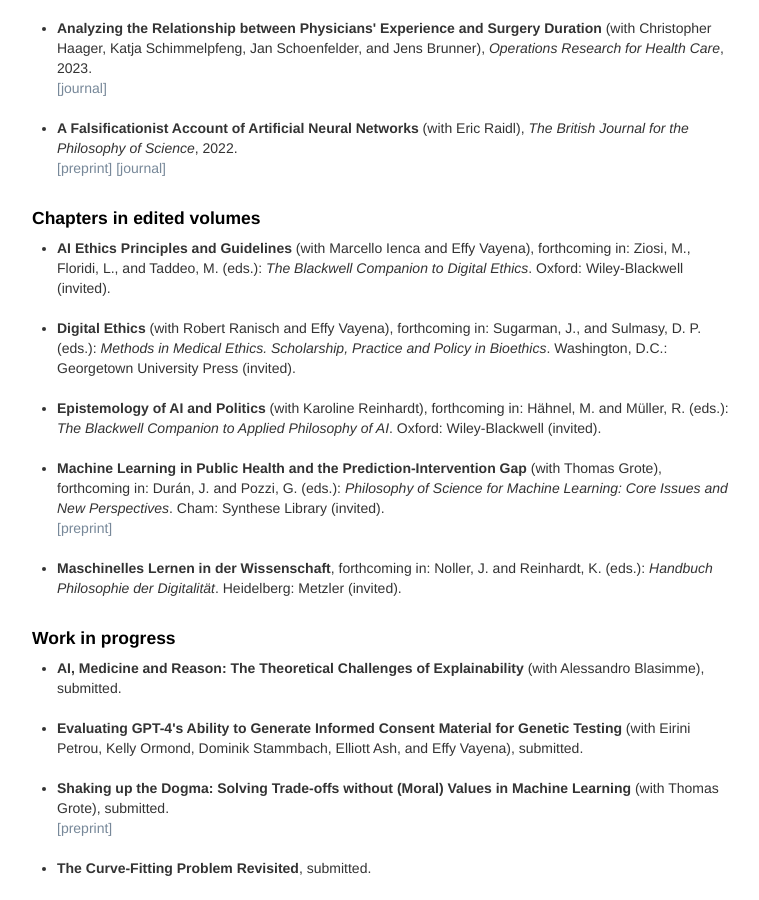
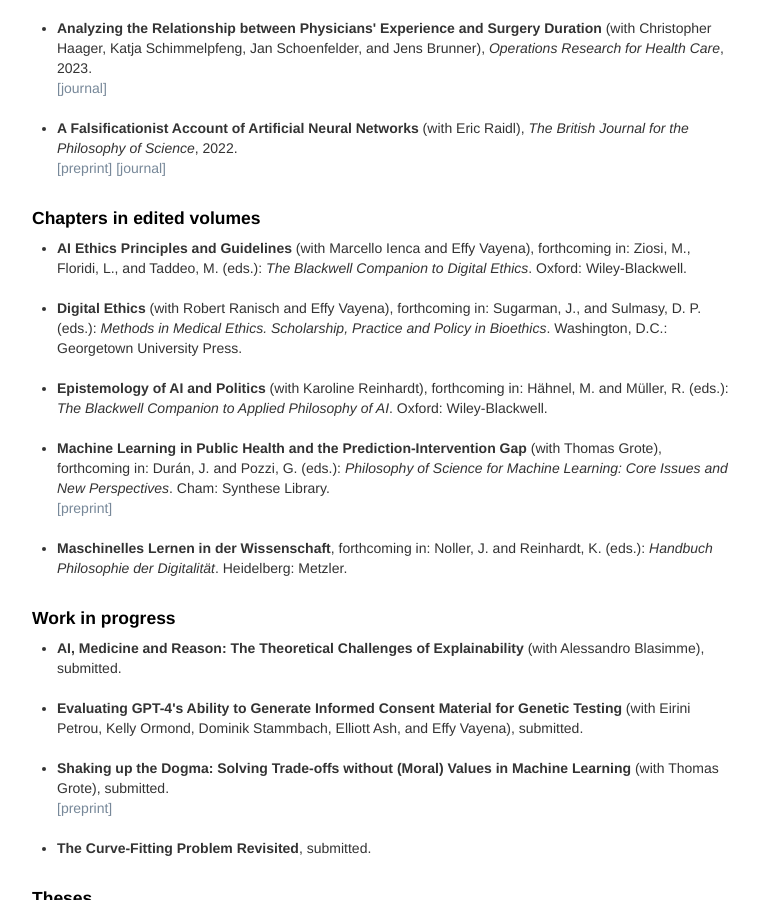
Before and after one commit to oliverbuchholz/oliverbuchholz.github.io, a Jekyll site: the page built from pages/writing.md, in a window 1280 px wide and 900 px high, scrolled down 474 px. Shown: the whole window, without its empty margins (258-1017 px from the left). Built offline with Jekyll 4.4.1, drawn with Linux system fonts in a browser that asks for light colours.

Commit message:
Update writing.md

```diff
--- a/pages/writing.md
+++ b/pages/writing.md
@@ -35,23 +35,23 @@ description: Oliver Buchholz | Writing
 
 <ul>
 <li>
-<b>AI Ethics Principles and Guidelines</b> (with Marcello Ienca and Effy Vayena), forthcoming in: Ziosi, M., Floridi, L., and Taddeo, M. (eds.): <i>The Blackwell Companion to Digital Ethics</i>. Oxford: Wiley-Blackwell (invited).<br><br>
+<b>AI Ethics Principles and Guidelines</b> (with Marcello Ienca and Effy Vayena), forthcoming in: Ziosi, M., Floridi, L., and Taddeo, M. (eds.): <i>The Blackwell Companion to Digital Ethics</i>. Oxford: Wiley-Blackwell.<br><br>
 </li>
 
 <li>
-<b>Digital Ethics</b> (with Robert Ranisch and Effy Vayena), forthcoming in: Sugarman, J., and Sulmasy, D. P. (eds.): <i>Methods in Medical Ethics. Scholarship, Practice and Policy in Bioethics</i>. Washington, D.C.: Georgetown University Press (invited).<br><br>
+<b>Digital Ethics</b> (with Robert Ranisch and Effy Vayena), forthcoming in: Sugarman, J., and Sulmasy, D. P. (eds.): <i>Methods in Medical Ethics. Scholarship, Practice and Policy in Bioethics</i>. Washington, D.C.: Georgetown University Press.<br><br>
 </li>
 
 <li>
-<b>Epistemology of AI and Politics</b> (with Karoline Reinhardt), forthcoming in: H&auml;hnel, M. and M&uuml;ller, R. (eds.): <i>The Blackwell Companion to Applied Philosophy of AI</i>. Oxford: Wiley-Blackwell (invited).<br><br>
+<b>Epistemology of AI and Politics</b> (with Karoline Reinhardt), forthcoming in: H&auml;hnel, M. and M&uuml;ller, R. (eds.): <i>The Blackwell Companion to Applied Philosophy of AI</i>. Oxford: Wiley-Blackwell.<br><br>
 </li>
 
-<li><b>Machine Learning in Public Health and the Prediction-Intervention Gap</b> (with Thomas Grote), forthcoming in: Dur&aacute;n, J. and Pozzi, G. (eds.): <i>Philosophy of Science for Machine Learning: Core Issues and New Perspectives</i>. Cham: Synthese Library (invited).<br><a href= "https://philsci-archive.pitt.edu/23207/" target= "_blank">[preprint]</a><br><br>
+<li><b>Machine Learning in Public Health and the Prediction-Intervention Gap</b> (with Thomas Grote), forthcoming in: Dur&aacute;n, J. and Pozzi, G. (eds.): <i>Philosophy of Science for Machine Learning: Core Issues and New Perspectives</i>. Cham: Synthese Library.<br><a href= "https://philsci-archive.pitt.edu/23207/" target= "_blank">[preprint]</a><br><br>
 </li>
 
 <li>
 <b>Maschinelles Lernen in der Wissenschaft</b>, forthcoming in: Noller, J. and
-Reinhardt, K. (eds.): <i>Handbuch Philosophie der Digitalit&auml;t</i>. Heidelberg: Metzler (invited).<br><br>
+Reinhardt, K. (eds.): <i>Handbuch Philosophie der Digitalit&auml;t</i>. Heidelberg: Metzler.<br><br>
 </li>
 </ul>
 
```
